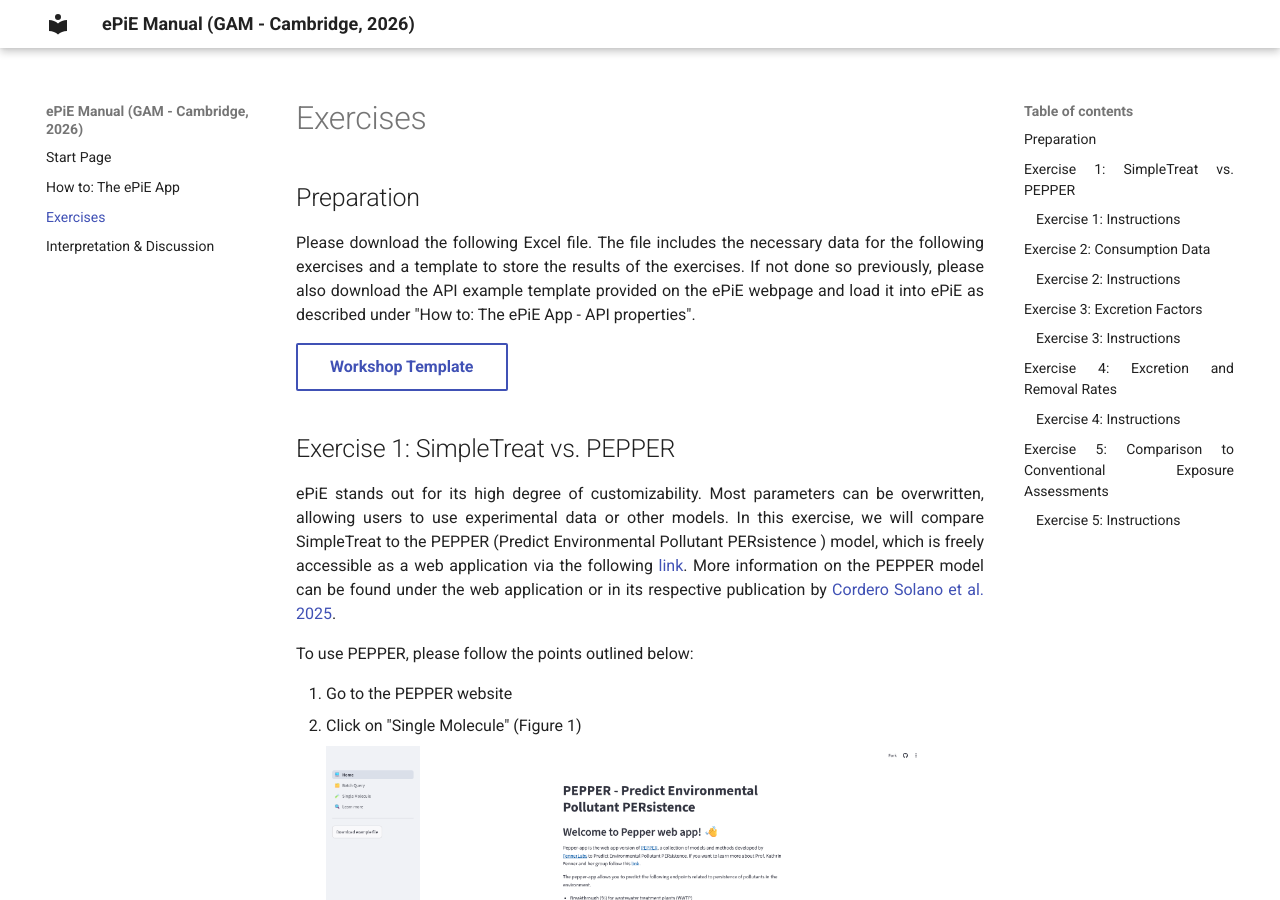
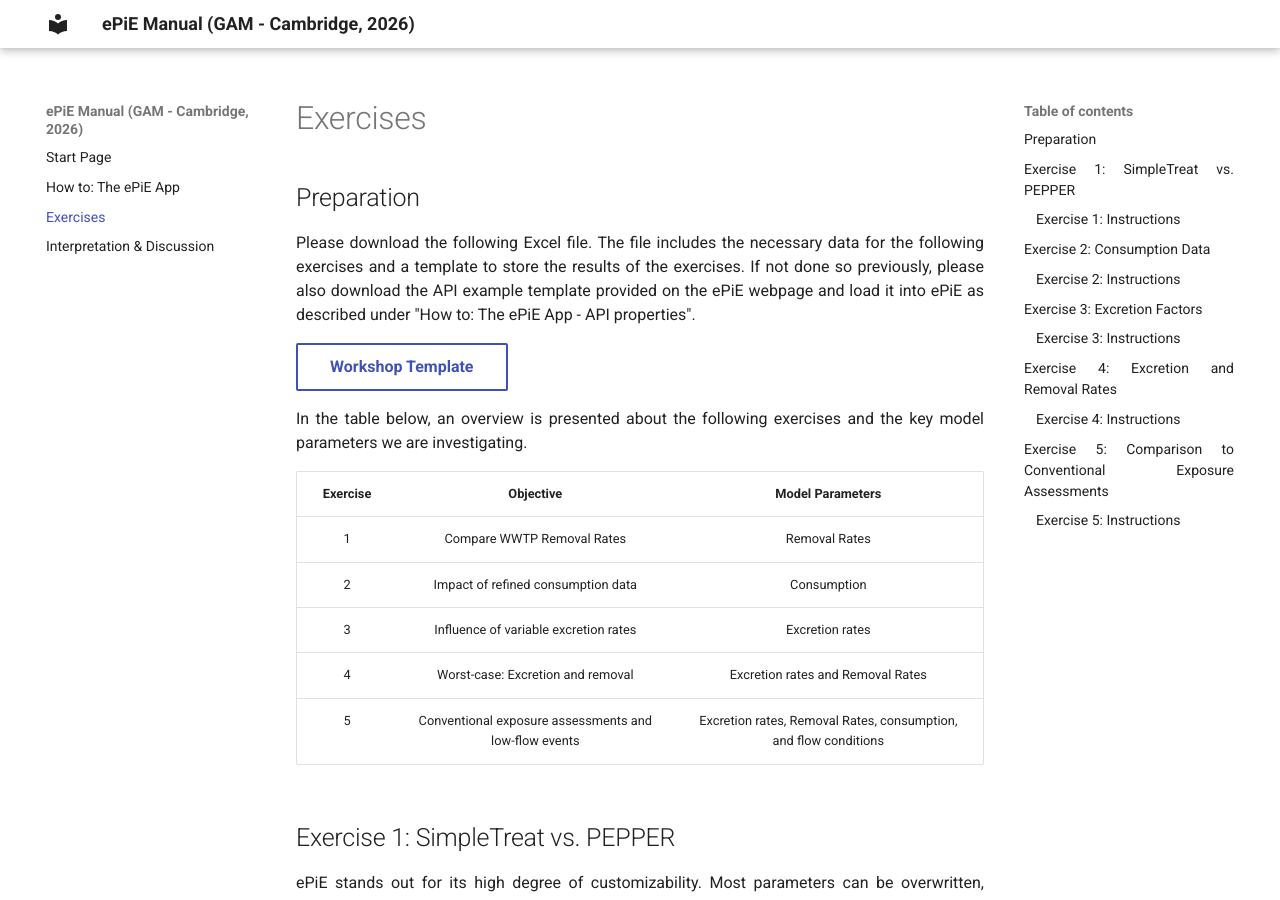
Before and after one commit to SpeckerJ/ePiE_Workshop_GAM, an MkDocs documentation site: the page built from docs/ePiE_exercises.md, in a window 1280 px wide and 900 px high. Built offline with MkDocs 1.6.1 and Material for MkDocs 9.7.7, drawn with Linux system fonts in a browser that asks for light colours; some of the changed text lies outside the part shown.

Commit message:
Text edits

```diff
--- a/docs/ePiE_exercises.md
+++ b/docs/ePiE_exercises.md
@@ -4,7 +4,18 @@
 Please download the following Excel file. The file includes the necessary data for the following exercises and a template to store the results of the exercises. If not done so previously, please also download the API example template provided on the ePiE webpage and load it into ePiE as described under "How to: The ePiE App - API properties".
 
 
+
 [Workshop Template](API_workshop_template.xlsx){: .md-button download="API_GAM_Workshop"}
+
+In the table below, an overview is presented about the following exercises and the key model parameters we are investigating.
+
+| Exercise |                      Objective                      |                          Model    Parameters                          |
+|:--------:|:---------------------------------------------------:|:----------------------------------------------------------------:|
+|     1    |              Compare WWTP Removal Rates             |                           Removal Rates                          |
+|     2    |          Impact of refined consumption data         |                            Consumption                           |
+|     3    |        Influence of variable excretion rates        |                          Excretion rates                         |
+|     4    |            Worst-case: Excretion and removal           |                  Excretion rates and Removal Rates                 |
+|     5    | Conventional exposure assessments and low-flow events | Excretion rates, Removal Rates, consumption, and flow conditions |
 
 
 ## Exercise 1: SimpleTreat vs. PEPPER
@@ -78,16 +89,16 @@ Please compare the results using the default SimpleTreat and the PEPPER model us
 
 Data on API consumption is crucial in driving ePiE's model outcomes. However, specific data might be difficult to obtain for individual APIs and countries. To address these issues, we refer to the PREMIER guidance document 4 (In prep.), which describes different approaches for predicting consumption data.
 
-In this exercise, we are going to investigate how detailed consumption data can help refine ePiE's model outputs. For this, we are using data from [Cannata et al. (2024)](https://www.sciencedirect.com/science/article/pii/S0160412023006529?via%3Dihub) and from Oldenkamp et al. (In prep).
+In this exercise, we are going to investigate how detailed consumption data can help refine ePiE's model outputs. For this, we are using data from [Cannata et al. (2024)](https://www.sciencedirect.com/science/article/pii/S0160412023006529?via%3Dihub) and from [Austin et al. (2022)](https://www.sciencedirect.com/science/article/pii/S0013935122001049).
 
 ### Exercise 2: Instructions
 
 Please assess the predicted concentrations for ibuprofen using the instructions below:
 
-1. Use the default API-parameters for Ibuprofen under the "API properties" tab
+1. Use the default API-parameters for ibuprofen under the "API properties" tab
 2. Use SimpleTreat under the "WWTP removal" tab
 3. Select the Ouse (Yorkshire) and the Rhine 1 basin for average yearly flow conditions under the "River basin" tab
-4. Use once 8.6 g/capita/year and once (<mark>**UK DATA**</mark>) as consumption data for the year 2019 under the "Consumption data" tab
+4. For the consumption data, use once 8.6 g/capita/year for the year 2019 and once 6.21 g/capita/year for the year 2017 under the "Consumption data" tab
 5. Compare the predicted concentrations under the "Output statistics" tab for both river basins
 
 
```
Also changed, not shown: site/ePiE_exercises/index.html, 3 other files.
